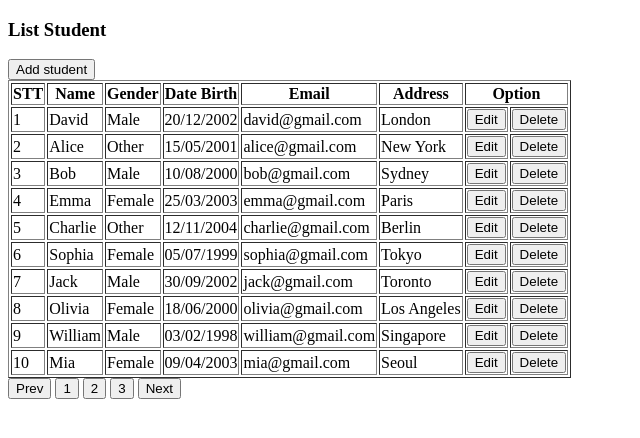
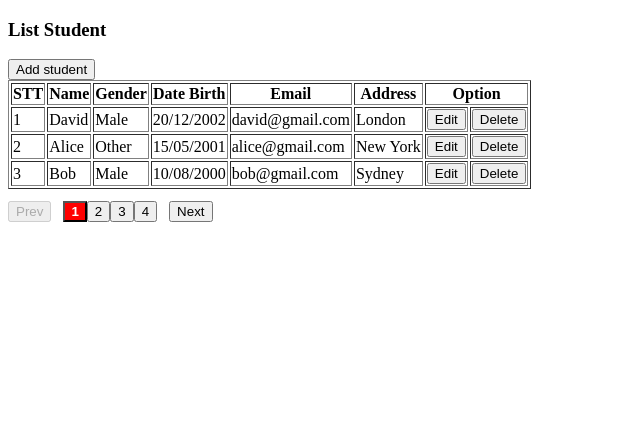
Before and after one commit to ngoquy12/pratice_dom_event, a plain HTML site: page index.html in a window 1280 px wide. Shown: the whole page, without its empty margins (0-640 px from the left). Drawn offline with Linux system fonts and the light colour scheme.

Commit message:
update pagination student

```diff
--- a/index.html
+++ b/index.html
@@ -8,6 +8,12 @@
     <style>
       #form {
         display: none;
+      }
+
+      .btn-active {
+        background-color: red;
+        color: #fff;
+        font-weight: 600;
       }
     </style>
   </head>
@@ -65,12 +71,12 @@
         </tr>
       </tbody>
     </table>
-    <div>
-      <button>Prev</button>
-      <button>1</button>
-      <button>2</button>
-      <button>3</button>
-      <button>Next</button>
+
+    <!-- Phân trang -->
+    <div style="display: flex; margin-top: 12px; gap: 12px">
+      <button id="btnPrev">Prev</button>
+      <div id="btnPages"></div>
+      <button id="btnNext">Next</button>
     </div>
     <script src="./index.js"></script>
   </body>
--- a/index.js
+++ b/index.js
@@ -81,11 +81,101 @@ const students = [
   },
 ];
 
+// elements = 10
+// page 1: 0, 5
+// page 2: 6, 10
+
 // Phạm vi truy xuất cac phần tử trong DOM
 const tbodyElement = document.querySelector("#tbody");
 const formElement = document.querySelector("#form");
 const btnShowFormElement = document.querySelector("#btnShowForm");
 const btnCloseElement = document.querySelector("#btnClose");
+const btnPagesElement = document.querySelector("#btnPages");
+const btnPrevElement = document.querySelector("#btnPrev");
+const btnNextElement = document.querySelector("#btnNext");
+
+// Tạo các biến toàn cục
+let curentPage = 1;
+const totalPerpage = 3;
+
+// Tổng số trang
+const totalPage = Math.ceil(students.length / totalPerpage);
+
+// Hàm render danh sách các nút
+const renderPages = () => {
+  // Clear kết quả của lần render trước đấy
+  btnPagesElement.textContent = "";
+
+  // Hiển thị ra từng nút
+  for (let i = 1; i <= totalPage; i++) {
+    // Tạo từng button
+    const btnElement = document.createElement("button");
+
+    // Gán tiêu đề cho button
+    btnElement.textContent = i;
+
+    // Kiểm tra button nào đang được active
+    if (curentPage === i) {
+      btnElement.classList.add("btn-active");
+    }
+
+    // Disable đi nút prev khi trang hiện tại là 1
+    if (curentPage === 1) {
+      document.querySelector("#btnPrev").setAttribute("disabled", "disabled");
+    } else {
+      document.querySelector("#btnPrev").removeAttribute("disabled");
+    }
+
+    // Disable đi nút next khi trang hiện tại = với tổng số trang
+    if (curentPage === totalPage) {
+      document.querySelector("#btnNext").setAttribute("disabled", "disabled");
+    } else {
+      document.querySelector("#btnNext").removeAttribute("disabled");
+    }
+
+    // Lắng nghe sự kiện khi click vào từng nút
+    btnElement.addEventListener("click", function () {
+      // Gán lại vị trí của button
+      curentPage = i;
+
+      renderPages();
+
+      // Gọi hàm renderData để cập nhật lại giao diện
+      renderData();
+    });
+
+    // Gán từng button vào id btnPages
+    btnPagesElement.appendChild(btnElement);
+  }
+};
+
+// Lắng nghe sự kiện click vào nút next
+btnNextElement.addEventListener("click", function () {
+  // Xác định điều kiện dừng khi tăng hiện tại lên 1
+  if (curentPage < totalPage) {
+    curentPage++;
+
+    renderPages();
+
+    // Gọi hàm renderData để cập nhật lại giao diện
+    renderData();
+  }
+});
+
+// Lắng nghe sự kiện click vào nút prev
+btnPrevElement.addEventListener("click", function () {
+  // Xác định điều kiện dừng khi giảm hiện tại lên 1
+  if (curentPage > 1) {
+    curentPage--;
+
+    renderPages();
+
+    // Gọi hàm renderData để cập nhật lại giao diện
+    renderData();
+  }
+});
+
+renderPages();
 
 // Hàm định dạng thời gian
 function formatDate(time) {
@@ -106,7 +196,16 @@ function formatDate(time) {
 }
 
 function renderData() {
-  const htmls = students.map((student, index) => {
+  // Vị trí bắt đầu lấy
+  const getStartIndex = (curentPage - 1) * totalPerpage;
+
+  // Vị trí kết thúc
+  const getEndIndex = totalPerpage * curentPage;
+
+  // Lấy ra khoảng vị trí của các phần tử trong mảng
+  const studentSlices = students.slice(getStartIndex, getEndIndex);
+
+  const htmls = studentSlices.map((student, index) => {
     return `
             <tr>
               <td>${index + 1}</td>
```
